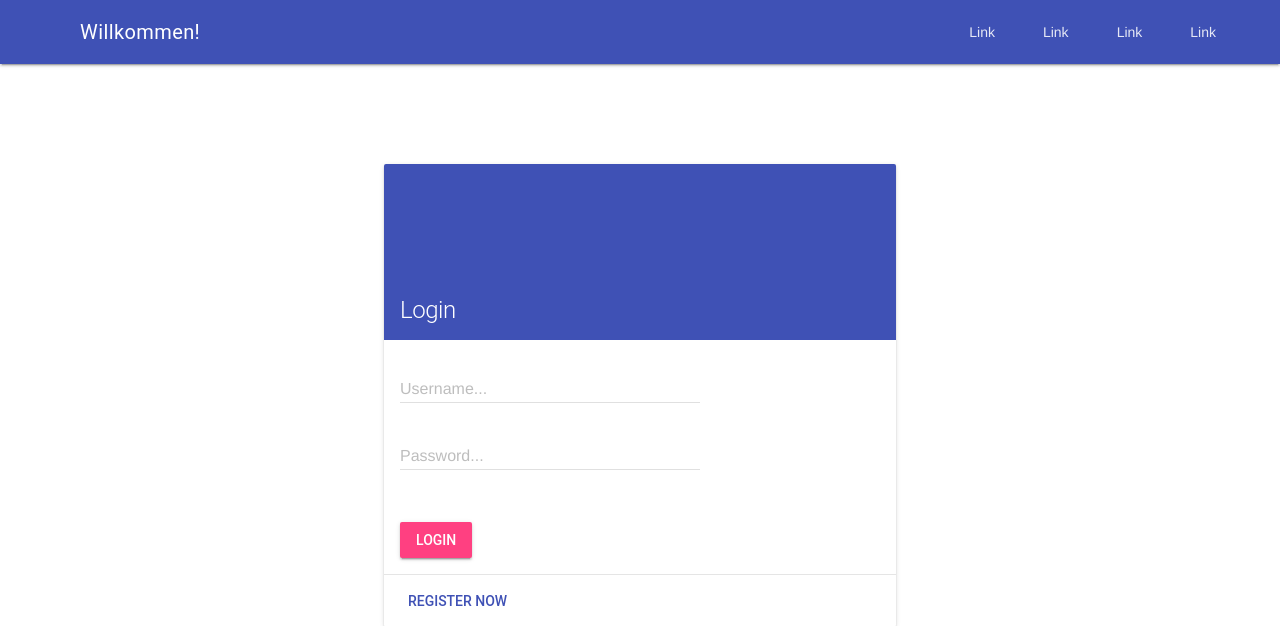
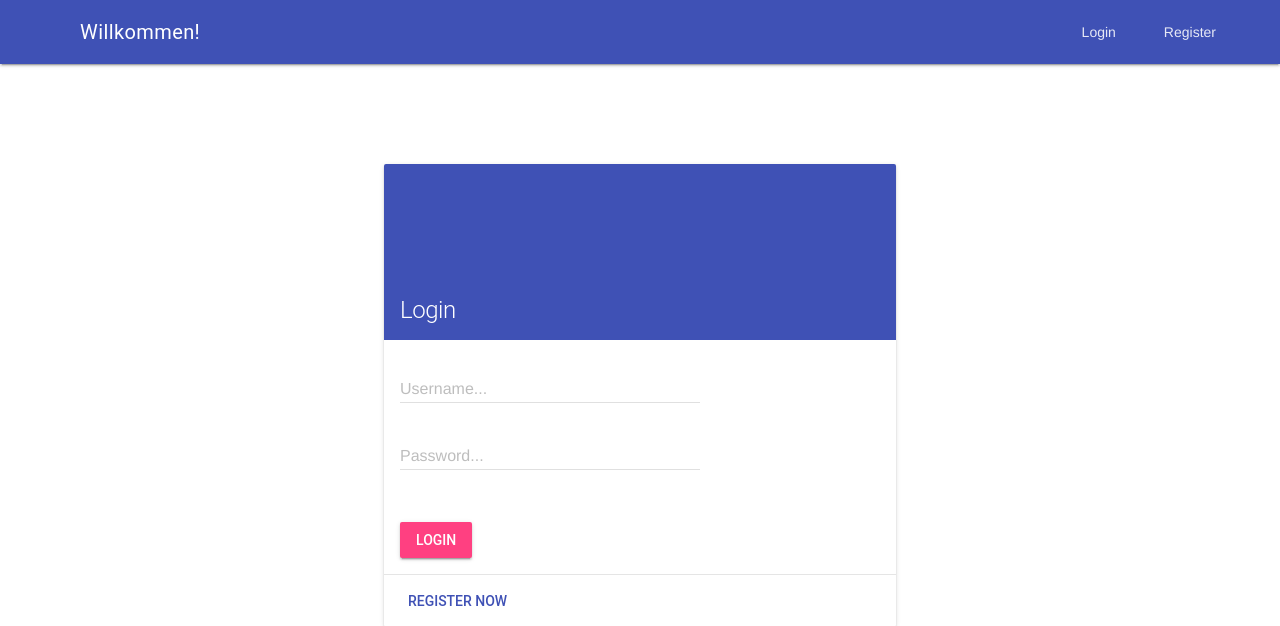
Before and after one commit to Zwogli/Django-ChatApp, a Django app: page /login/ in a window 1280 px wide. Shown: the top 626 px of the page. Run offline with Django 5.2, Linux system fonts and the light colour scheme.

Commit message:
Edit navigation after login

```diff
--- a/chat/views.py
+++ b/chat/views.py
@@ -40,10 +40,13 @@ def login_view(request):
         if user:
             #Erfolgreicher Login, leitet URL weiter:
             login(request, user)
-            print('request.GET.get(next)', request.GET.get('next'))
-            return HttpResponseRedirect(
-                request.POST.get('redirect')
-            )
+            if redirect=='next':
+                return HttpResponseRedirect(
+                    request.POST.get('redirect')
+                )
+            else:
+                chat_messages = Message.objects.filter(chat__id=1)
+                return render(request, 'chat/index.html', {'chat_messages': chat_messages})
         else:
             #Fehlerhater Login, leitet zurück:
             return render(
--- a/templates/base.html
+++ b/templates/base.html
@@ -43,10 +43,18 @@
 					<div class="mdl-layout-spacer"></div>
 					<!-- Navigation. We hide it in small screens. -->
 					<nav class="mdl-navigation mdl-layout--large-screen-only">
-						<a class="mdl-navigation__link" href="">Link</a>
-						<a class="mdl-navigation__link" href="">Link</a>
-						<a class="mdl-navigation__link" href="">Link</a>
-						<a class="mdl-navigation__link" href="">Link</a>
+						{% if request.user.is_authenticated %}
+						<a class="mdl-navigation__link" href="">Logout</a>
+						{% else %}
+						<a class="mdl-navigation__link" href="{% url 'login' %}"
+							>Login</a
+						>
+						<a
+							class="mdl-navigation__link"
+							href="{% url 'registry' %}"
+							>Register</a
+						>
+						{% endif %}
 					</nav>
 				</div>
 			</header>
```
Also changed, not shown: db.sqlite3.
